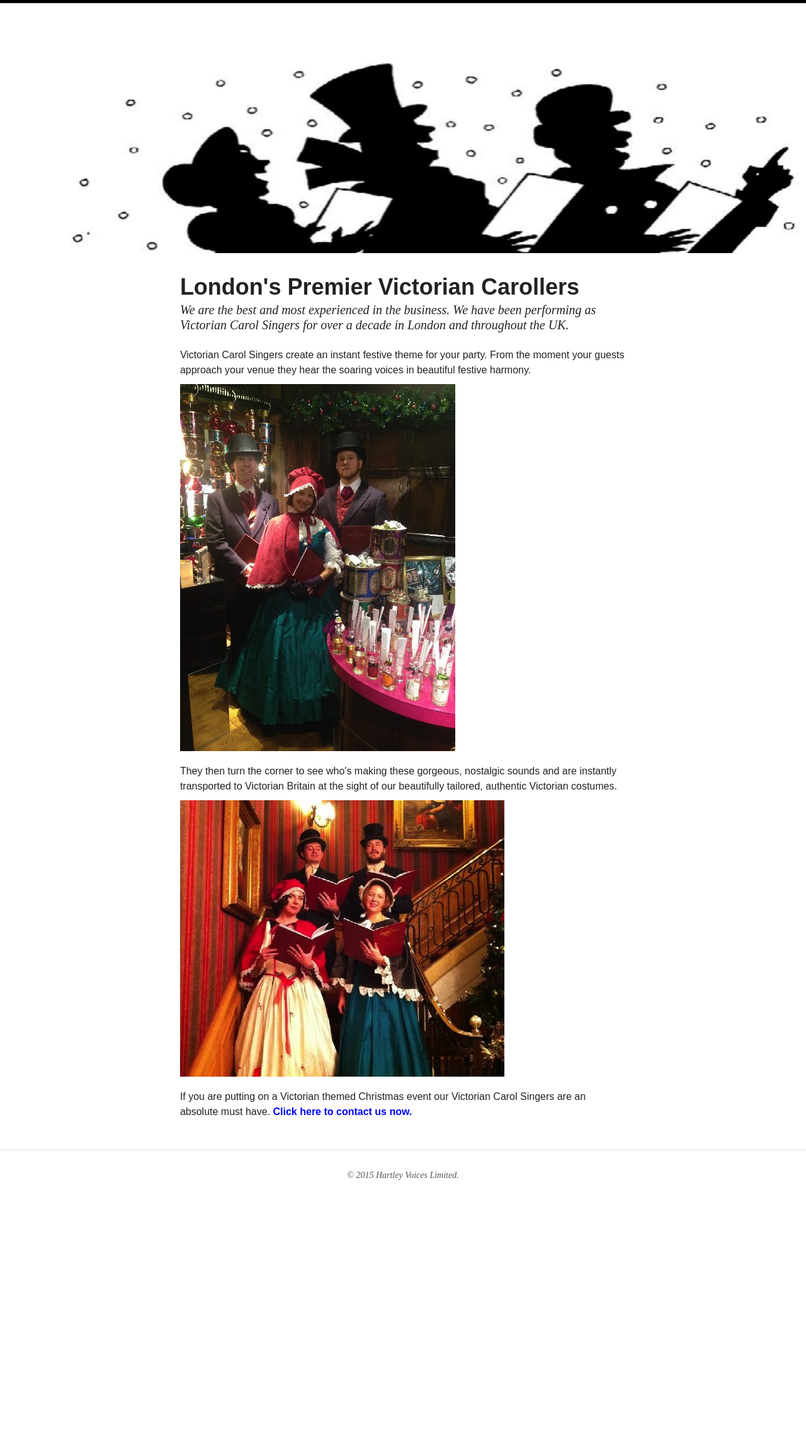
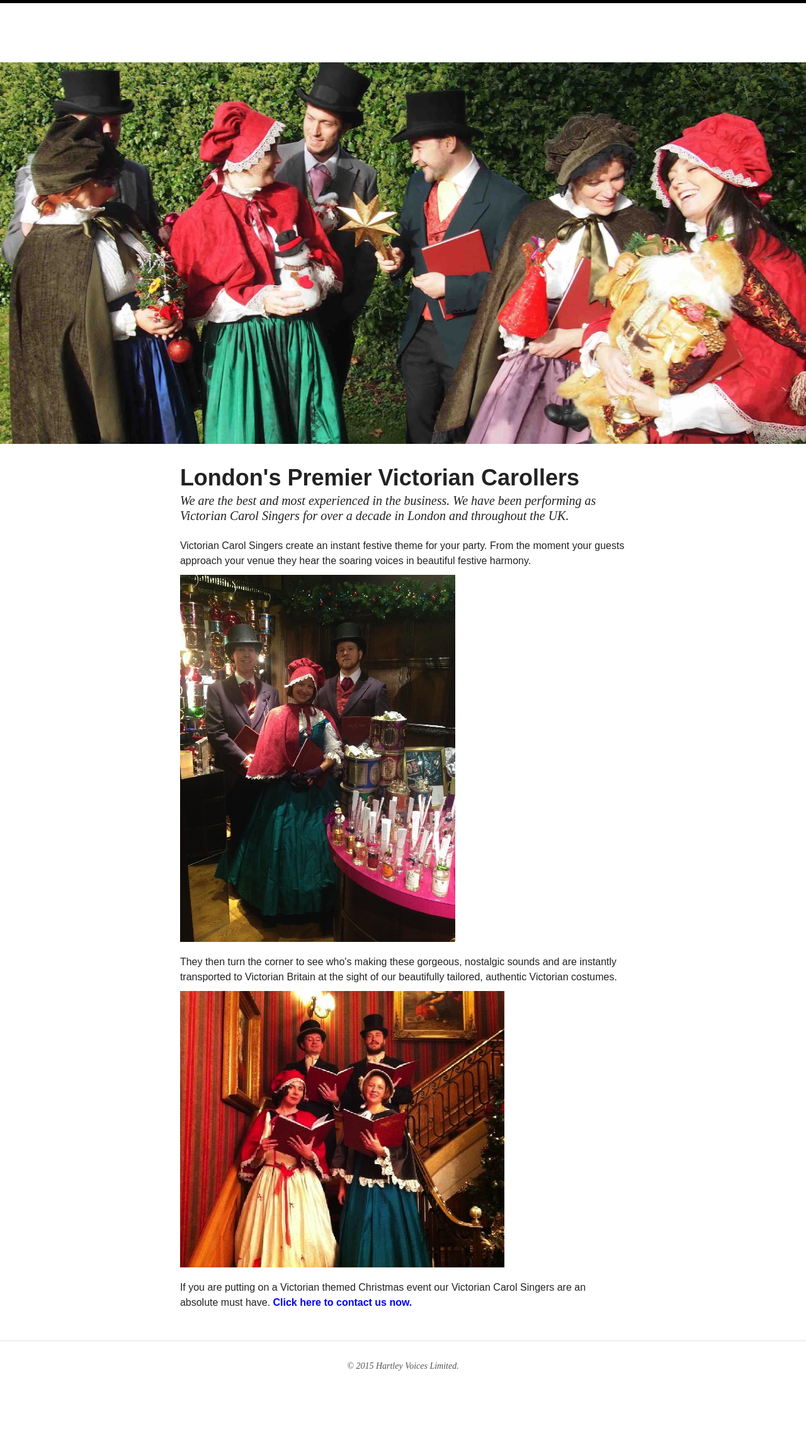
Before and after one commit to hartleyvoices/victoriancarolsingershireuk, a Jekyll site: the page built from index.html, in a window 1280 px wide. Shown: the whole page at 63% size. Built offline with Jekyll 4.4.1, drawn with Linux system fonts in a browser that asks for light colours; nearby versions of some CDN libraries; before the commit the page ends 1973 px from its top, so only the background shows below that.

Commit message:
front page image

```diff
--- a/contact/index.html
+++ b/contact/index.html
@@ -3,7 +3,7 @@ layout: page
 title: Contact us with your Enquiry
 excerpt: "Contact us to enquire about our victorian carol singers for hire."
 ---
-Please complete the form below. Alternatively, you can email
+Please complete as much of the form below, at least your name and email or phone, so we can contact you.  Alternatively, you can email
 <a href="mailto:{{ site.owner.email }}?Subject=Victorian%20Carol%20Singers%20Hire%20Enquiry" target="_top">{{ site.owner.email }}</a>
 <!--Hartley Voices Custom Form
 <form action="https://hartleyvoices.com/contactForm.php" method="post">
--- a/index.html
+++ b/index.html
@@ -5,7 +5,7 @@ description: "We are the best and most experienced in the business.  We have bee
 excerpt: "If you are putting on a Victorian themed Christmas event our Victorian Carol Singers are an absolute must have.  Victorian Carol Singers create an instant festive theme for your party."
 tags: "Victorian, Carol, Singers, Christmas, Festive, Party, Event, Carollers, London, Hire"
 image:
-  feature: victorian_carol_singers_silouette_narrow.png
+  feature: "Victorian Carol Singers Colourful Dresses and Top Hats.jpg"
   credit:
   creditlink:
 ---
@@ -13,11 +13,11 @@ image:
 Victorian Carol Singers create an instant festive theme for your party.
 From the moment your guests approach your venue they hear the soaring voices in beautiful festive harmony.
 <figure>
-<img src="{{ site.url }}/images/Victorian_Carol_Singers_2014_Penhaligons.jpg" alt="Victorian Carol Singers at Penhaligons">
+<img src="{{ site.url }}/images/Victorian Carol Singers 2014 Penhaligons.jpg" alt="Victorian Carol Singers at Penhaligons">
 </figure>
 They then turn the corner to see who's making these gorgeous, nostalgic sounds and are instantly transported to Victorian Britain at the sight of our beautifully tailored, authentic Victorian costumes.
 <figure>
-<img src="{{ site.url }}/images/victorian_carol_singers_music.jpg" alt="Victorian Carol Singers at a Music Hall">
+<img src="{{ site.url }}/images/victorian carollers.jpg" alt="Victorian Carol Singers at a Music Hall">
 </figure>
 If you are putting on a Victorian themed Christmas event our Victorian Carol Singers are an absolute must have.
 
```
Also changed, not shown: images/Victorian Carol Singers 2014 Penhaligons.jpg (renamed from images/Victorian_Carol_Singers_2014_Penhaligons.jpg), images/Victorian Carol Singers Colourful Dresses and Top Hats.jpg (added), images/victorian carollers.jpg (renamed from images/victorian_carol_singers_music.jpg), 16 other files.
